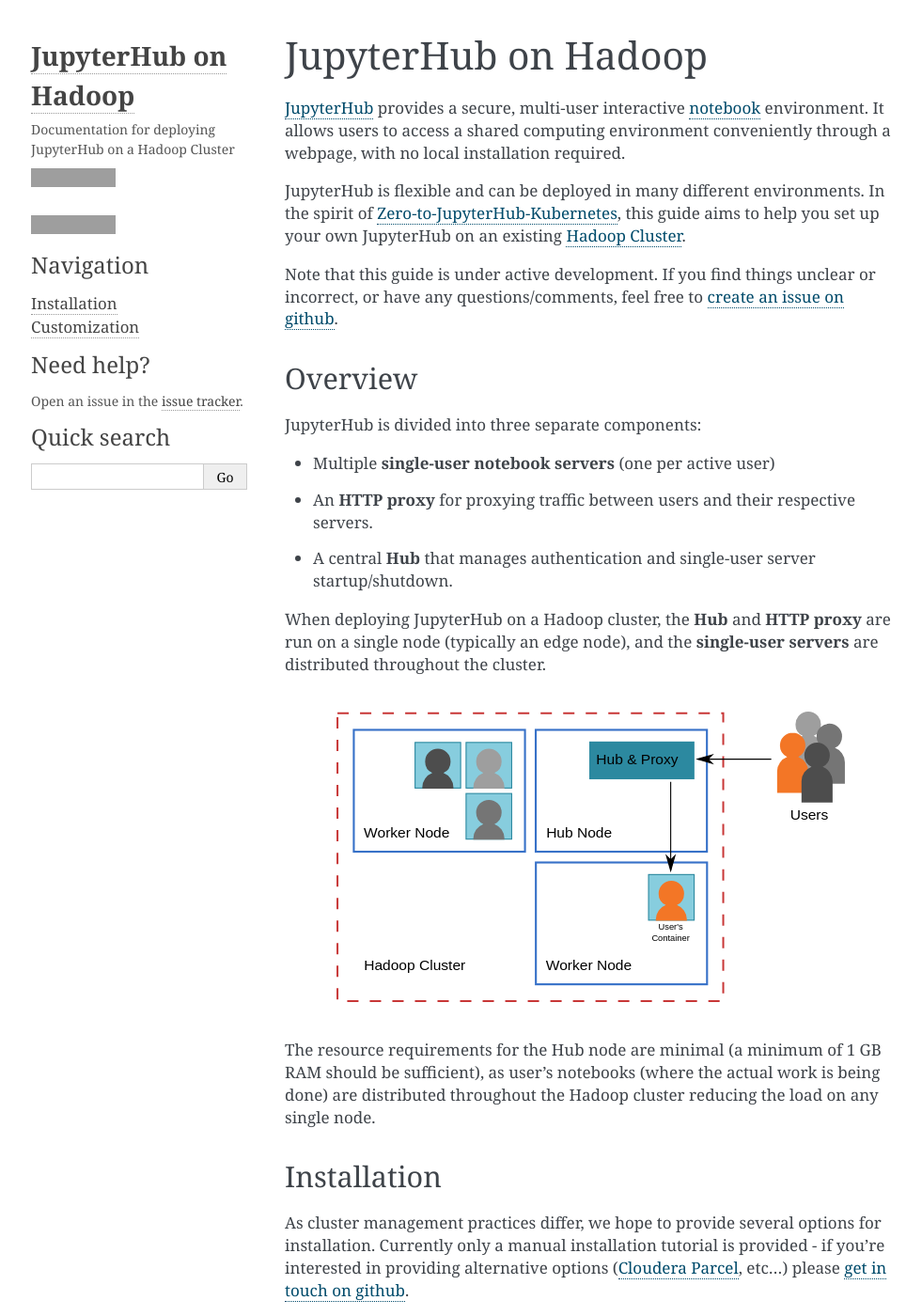
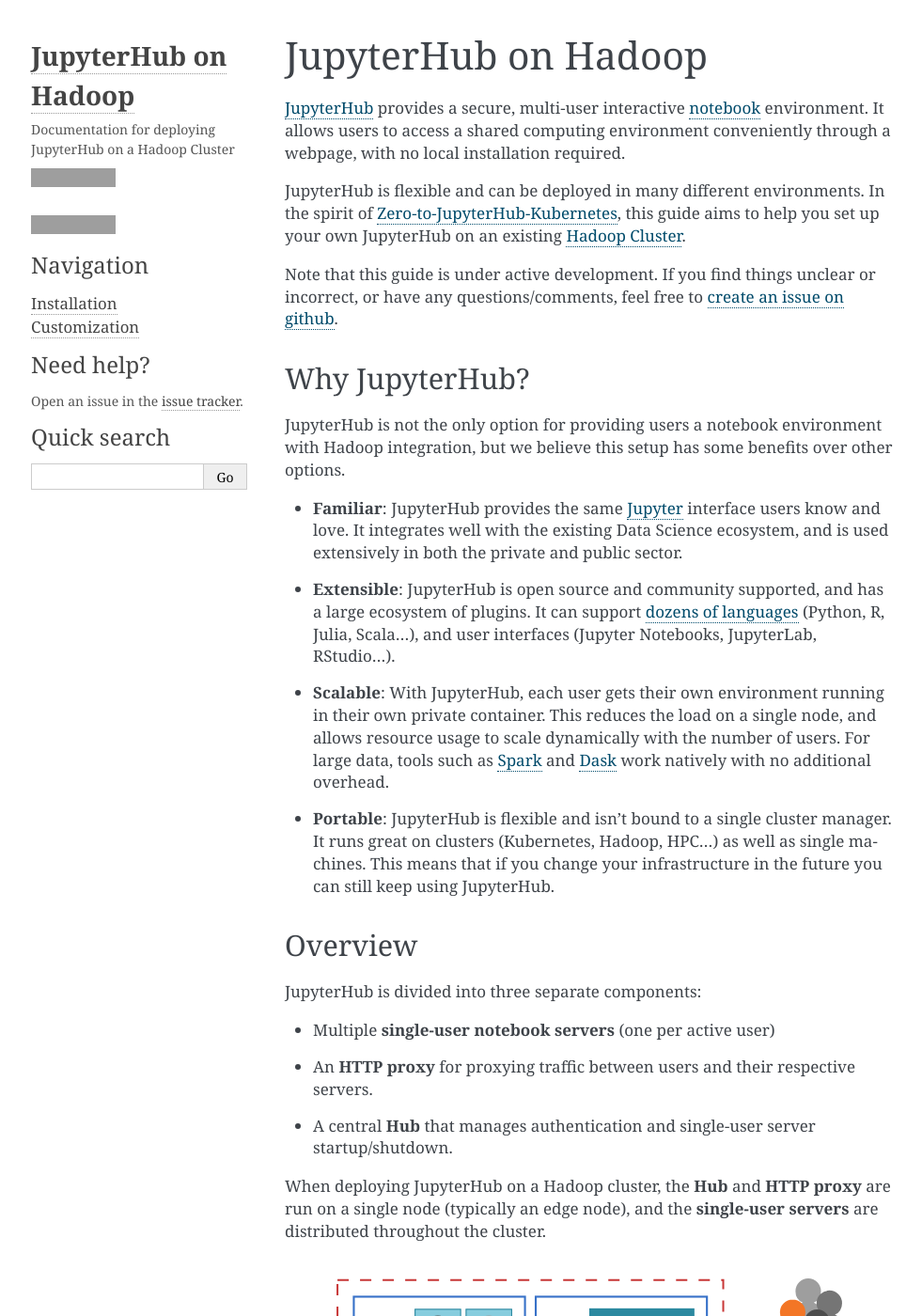
Before and after one commit to jupyterhub/jupyterhub-on-hadoop, a Sphinx documentation site: the page built from docs/source/index.rst, in a window 1280 px wide and 1400 px high. Shown: the whole window at 94% size, without its empty margins (137-1118 px from the left). Built offline with Sphinx 7.4.7, drawn with Linux system fonts in a browser that asks for light colours; some of the changed text lies outside the part shown; grey boxes are pictures that could not be loaded.

Commit message:
Add "Why JupyterHub" section

```diff
--- a/docs/source/index.rst
+++ b/docs/source/index.rst
@@ -12,6 +12,34 @@
 Note that this guide is under active development. If you find things unclear or
 incorrect, or have any questions/comments, feel free to `create an issue on
 github`_.
+
+
+Why JupyterHub?
+---------------
+
+JupyterHub is not the only option for providing users a notebook environment
+with Hadoop integration, but we believe this setup has some benefits over other
+options.
+
+- **Familiar**: JupyterHub provides the same Jupyter_ interface users know and
+  love. It integrates well with the existing Data Science ecosystem, and is
+  used extensively in both the private and public sector.
+
+- **Extensible**: JupyterHub is open source and community supported, and has a
+  large ecosystem of plugins. It can support `dozens of languages`_ (Python, R,
+  Julia, Scala...), and user interfaces (Jupyter Notebooks, JupyterLab,
+  RStudio...).
+
+- **Scalable**: With JupyterHub, each user gets their own environment running
+  in their own private container. This reduces the load on a single node, and
+  allows resource usage to scale dynamically with the number of users. For
+  large data, tools such as Spark_ and Dask_ work natively with no additional
+  overhead.
+
+- **Portable**: JupyterHub is flexible and isn't bound to a single cluster
+  manager. It runs great on clusters (Kubernetes, Hadoop, HPC...) as well
+  as single machines. This means that if you change your infrastructure in the
+  future you can still keep using JupyterHub.
 
 
 Overview
@@ -45,8 +73,8 @@
 
 As cluster management practices differ, we hope to provide several options for
 installation. Currently only a manual installation tutorial is provided - if
-you're interested in providing alternative options (`Cloudera Parcel`_, etc...)
-please `get in touch on github`_.
+you're interested in providing alternative options (`Cloudera Parcels`_,
+RPMs_...) please `get in touch on github`_.
 
 - :doc:`manual-installation`
 
@@ -72,9 +100,14 @@
 
 
 .. _JupyterHub: https://jupyterhub.readthedocs.io/
+.. _Jupyter:
 .. _notebook: https://jupyter.org/
 .. _Zero-to-JupyterHub-Kubernetes: https://zero-to-jupyterhub.readthedocs.io/
 .. _Hadoop Cluster: https://hadoop.apache.org/
 .. _create an issue on github: https://github.com/jcrist/jupyterhub-on-hadoop/issues
-.. _Cloudera Parcel: https://github.com/jcrist/jupyterhub-on-hadoop/issues/1
+.. _dozens of languages: https://github.com/jupyter/jupyter/wiki/Jupyter-kernels
+.. _Dask: https://dask.org/
+.. _Spark: https://spark.apache.org/
+.. _Cloudera Parcels: https://github.com/jcrist/jupyterhub-on-hadoop/issues/1
+.. _RPMs: https://github.com/jcrist/jupyterhub-on-hadoop/issues/8
 .. _get in touch on github: https://github.com/jcrist/jupyterhub-on-hadoop/
```
